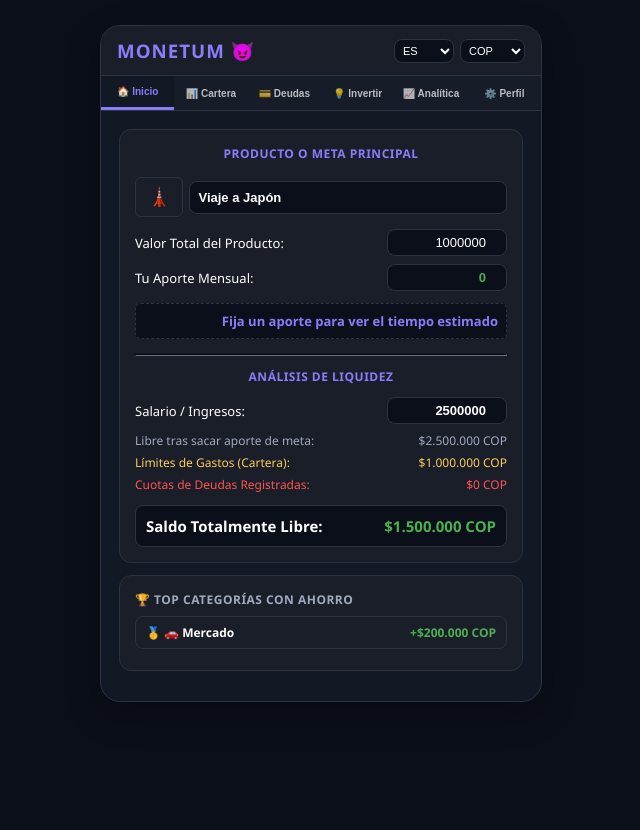
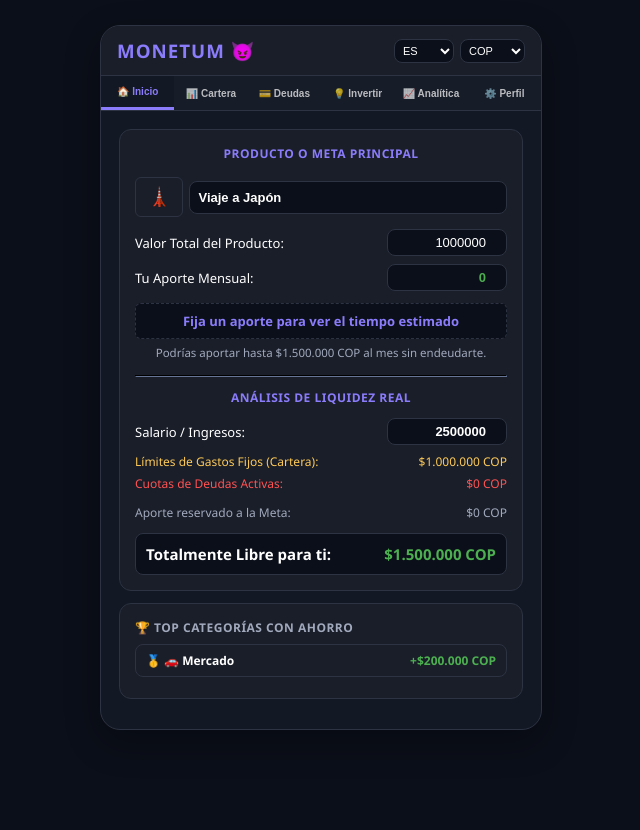
Before and after one commit to demonik0806-tech/MONETUM, a Flask app: template MONETUM/templates/index.html in a window 1280 px wide. Shown: the whole page, without its empty margins (319-959 px from the left). Run offline with Flask 3, Linux system fonts and the light colour scheme; the template is opened without the code that fills it: values that come from a table or form of the project are taken from there, others are empty; some libraries are stand-ins or nearby versions.

Commit message:
index.html

```diff
--- a/MONETUM/templates/index.html
+++ b/MONETUM/templates/index.html
@@ -21,6 +21,8 @@
             --accent-primary: #8a7cfb;
             --accent-button: #6c5ce7;
             --accent-success: #4CAF50;
+            --accent-warning: #feca57;
+            --accent-danger: #ff5252;
         }
 
         body.light-theme {
@@ -36,6 +38,8 @@
             --accent-primary: #ff5252;
             --accent-button: #c23616;
             --accent-success: #e1b12c;
+            --accent-warning: #d35400;
+            --accent-danger: #ff5252;
         }
 
         body {
@@ -71,13 +75,13 @@
         .limite, .gasto { width: 72px; text-align: center; padding: 5px !important; }
 
         .emoji-btn { background: var(--bg-header); border: 1px solid var(--border-color); color: var(--text-color); padding: 5px 7px; border-radius: 6px; cursor: pointer; font-size: 13px; }
-        .del-btn { background: rgba(255, 82, 82, 0.2); color: #ff5252; border: 1px solid #ff5252; padding: 5px 7px; border-radius: 6px; cursor: pointer; font-size: 11px; }
+        .del-btn { background: rgba(255, 82, 82, 0.2); color: var(--accent-danger); border: 1px solid var(--accent-danger); padding: 5px 7px; border-radius: 6px; cursor: pointer; font-size: 11px; }
         .add-btn { background: var(--accent-button); color: white; border: none; padding: 10px; border-radius: 8px; cursor: pointer; font-weight: bold; margin-top: 10px; width: 100%; font-size: 13px; }
         .export-btn { background: #00b894; color: white; border: none; padding: 10px; border-radius: 8px; cursor: pointer; font-weight: bold; margin-top: 8px; width: 100%; font-size: 13px; text-decoration: none; display: block; text-align: center; box-sizing: border-box; }
         .sync-btn { background: #0984e3; color: white; border: none; padding: 10px; border-radius: 8px; cursor: pointer; font-weight: bold; margin-top: 8px; width: 100%; font-size: 13px; }
         .ocr-btn { background: #fdcb6e; color: #2d3436; border: none; padding: 10px; border-radius: 8px; cursor: pointer; font-weight: bold; margin-top: 8px; width: 100%; font-size: 13px; }
 
-        #alerta-banner { display: none; background: rgba(255, 82, 82, 0.2); border: 1px solid #ff5252; color: #ff5252; padding: 10px; border-radius: 8px; font-size: 12px; margin-bottom: 12px; text-align: center; font-weight: bold; }
+        #alerta-banner { display: none; background: rgba(255, 82, 82, 0.2); border: 1px solid var(--accent-danger); color: var(--accent-danger); padding: 10px; border-radius: 8px; font-size: 12px; margin-bottom: 12px; text-align: center; font-weight: bold; }
 
         .meta-bar-bg { background: var(--input-bg); border-radius: 8px; height: 10px; width: 100%; margin-top: 10px; overflow: hidden; border: 1px solid var(--border-color); }
         .meta-bar-fill { background: linear-gradient(90deg, var(--accent-button), var(--accent-success)); height: 100%; width: 0%; transition: width 0.5s ease; }
@@ -128,7 +132,7 @@
             <button class="tab" onclick="switchTab(event, 'perfil')" data-i18n="nav_perfil">⚙️ Perfil</button>
         </div>
 
-        <!-- PANEL 1: INICIO (OBJETIVO Y TIEMPO) -->
+        <!-- PANEL 1: INICIO (ANÁLISIS INTELIGENTE) -->
         <div id="inicio" class="section active">
             <div id="alerta-banner" data-i18n="alerta_presupuesto">⚠️ Alerta: Tienes categorías superando el 85% de tu límite.</div>
 
@@ -150,35 +154,40 @@
                     <input type="number" id="input-aporte-meta" value="{{ usuario.meta_aporte_mensual | int }}" style="width: 120px; padding: 5px; text-align: right; color: var(--accent-success); font-weight: bold;" oninput="recalcular(); guardarInicio();">
                 </div>
 
-                <div id="lbl-tiempo-meta" style="font-size: 13px; font-weight: bold; color: var(--accent-primary); text-align: right; margin-bottom: 15px; background: var(--input-bg); padding: 8px; border-radius: 6px; border: 1px dashed var(--border-color);">
+                <div id="lbl-tiempo-meta" style="font-size: 13px; font-weight: bold; color: var(--accent-primary); text-align: center; margin-bottom: 6px; background: var(--input-bg); padding: 8px; border-radius: 6px; border: 1px dashed var(--border-color);">
                     Tiempo estimado: -- meses
                 </div>
 
+                <!-- Feedback Dinámico de la IA -->
+                <div id="lbl-feedback-meta" style="font-size: 11.5px; text-align: center; margin-bottom: 15px; padding: 0 10px;">
+                    Calculando análisis financiero...
+                </div>
+
                 <hr style="border-color: var(--border-color); margin: 12px 0;">
-                <h4 style="color: var(--accent-primary); text-align: center; margin-bottom: 12px;">Análisis de Liquidez</h4>
+                <h4 style="color: var(--accent-primary); text-align: center; margin-bottom: 12px;">Análisis de Liquidez Real</h4>
 
                 <div style="display: flex; justify-content: space-between; align-items: center; margin-bottom: 8px;">
                     <span style="font-size: 13px;">Salario / Ingresos:</span>
                     <input type="number" id="input-salario" value="{{ usuario.salario_mensual | int }}" style="width: 120px; padding: 5px; text-align: right; font-weight: bold;" oninput="recalcular(); guardarInicio();">
                 </div>
 
-                <div style="display: flex; justify-content: space-between; margin-bottom: 5px; font-size: 12px; color: #a1a9bd;">
-                    <span>Libre tras sacar aporte de meta:</span>
+                <div style="display: flex; justify-content: space-between; margin-bottom: 5px; font-size: 12px; color: var(--accent-warning);">
+                    <span>Límites de Gastos Fijos (Cartera):</span>
+                    <span id="lbl-total-cartera">$0</span>
+                </div>
+
+                <div style="display: flex; justify-content: space-between; margin-bottom: 12px; font-size: 12px; color: var(--accent-danger);">
+                    <span>Cuotas de Deudas Activas:</span>
+                    <span id="lbl-total-deudas">$0</span>
+                </div>
+
+                <div style="display: flex; justify-content: space-between; margin-bottom: 12px; font-size: 12px; color: #a1a9bd;">
+                    <span>Aporte reservado a la Meta:</span>
                     <span id="lbl-sobrante-meta">$0</span>
                 </div>
 
-                <div style="display: flex; justify-content: space-between; margin-bottom: 5px; font-size: 12px; color: #feca57;">
-                    <span>Límites de Gastos (Cartera):</span>
-                    <span id="lbl-total-cartera">$0</span>
-                </div>
-
-                <div style="display: flex; justify-content: space-between; margin-bottom: 12px; font-size: 12px; color: #ff5252;">
-                    <span>Cuotas de Deudas Registradas:</span>
-                    <span id="lbl-total-deudas">$0</span>
-                </div>
-
                 <div style="display: flex; justify-content: space-between; font-weight: bold; font-size: 15px; background: var(--input-bg); padding: 10px; border-radius: 8px; border: 1px solid var(--border-color);">
-                    <span>Saldo Totalmente Libre:</span>
+                    <span>Totalmente Libre para ti:</span>
                     <span id="lbl-libre">$0</span>
                 </div>
             </div>
@@ -367,7 +376,7 @@
                 <button class="emoji-btn" onclick="toggleTema()" id="btn-tema" style="font-size: 18px; padding: 8px 12px;">🌙</button>
             </div>
             <div style="text-align: center; margin-top: 15px;">
-                <a href="/" style="color:#ff5252; text-decoration:none; font-size: 13px; font-weight:bold;" data-i18n="cerrar_sesion">Cerrar Sesión 🚪</a>
+                <a href="/" style="color:var(--accent-danger); text-decoration:none; font-size: 13px; font-weight:bold;" data-i18n="cerrar_sesion">Cerrar Sesión 🚪</a>
             </div>
         </div>
     </div>
@@ -571,13 +580,12 @@
 
         function calcularInversion() {
             const tasa = parseFloat(document.getElementById("select-riesgo").value) || 0.01;
-            // Invierte el 30% del saldo libre total
-            const capitalMensual = (saldoLibreGlobal > 0 ? saldoLibreGlobal : 100000) * 0.3;
+            // Se invierte un 40% del dinero totalmente libre
+            const capitalMensual = (saldoLibreGlobal > 0 ? saldoLibreGlobal : 100000) * 0.4;
             let total = 0;
             for(let i = 0; i < 12; i++) { total = (total + capitalMensual) * (1 + tasa); }
             document.getElementById("lbl-proyeccion-inv").innerText = formatMoneda(total);
 
-            // Actualizar el monto sugerido en las 3 tarjetas de plataforma
             document.querySelectorAll(".lbl-sugerido-inv").forEach(el => {
                 el.innerText = `Sugerido mensual: ${formatMoneda(capitalMensual)}`;
             });
@@ -621,16 +629,10 @@
             let alertaActiva = false;
             let totalDeudas = 0;
 
-            // 1. Matemáticas de la Meta Principal
+            // 1. Recolectar Valores de Base
+            const salario = parseFloat(document.getElementById("input-salario").value) || 0;
             const objetivoMeta = parseFloat(document.getElementById("meta-objetivo").value) || 1;
             const aporteMeta = parseFloat(document.getElementById("input-aporte-meta").value) || 0;
-
-            if(aporteMeta > 0) {
-                let mesesRestantes = Math.ceil(objetivoMeta / aporteMeta);
-                document.getElementById("lbl-tiempo-meta").innerText = `Logro estimado en: ${mesesRestantes} mes(es) 🎯`;
-            } else {
-                document.getElementById("lbl-tiempo-meta").innerText = `Fija un aporte para ver el tiempo estimado`;
-            }
 
             // 2. Calcular Gastos (Cartera)
             document.querySelectorAll("#tabla-body tr").forEach(tr => {
@@ -650,7 +652,7 @@
 
                 let cell = tr.querySelector(".ahorro");
                 cell.innerText = formatMoneda(ah);
-                cell.style.color = ah >= 0 ? "var(--accent-success)" : "#ff5252";
+                cell.style.color = ah >= 0 ? "var(--accent-success)" : "var(--accent-danger)";
 
                 clearTimeout(tr.temporizador);
                 tr.temporizador = setTimeout(() => {
@@ -669,19 +671,57 @@
                 totalDeudas += parseFloat(el.innerText) || 0;
             });
 
-            // 4. Actualizar Resumen Financiero
-            const salario = parseFloat(document.getElementById("input-salario").value) || 0;
-            const sobranteMeta = salario - aporteMeta;
-            const saldoLibre = sobranteMeta - totalLimites - totalDeudas;
-            saldoLibreGlobal = saldoLibre;
+            // 4. Actualizar Resumen de Liquidez Real
+            const capacidadMaxima = salario - totalLimites - totalDeudas;
+            const saldoLibre = capacidadMaxima - aporteMeta;
+            saldoLibreGlobal = saldoLibre; // Guardado global para Inversiones
 
-            document.getElementById("lbl-sobrante-meta").innerText = formatMoneda(sobranteMeta);
+            document.getElementById("lbl-sobrante-meta").innerText = formatMoneda(aporteMeta);
             document.getElementById("lbl-total-cartera").innerText = formatMoneda(totalLimites);
             document.getElementById("lbl-total-deudas").innerText = formatMoneda(totalDeudas);
 
             document.getElementById("lbl-libre").innerText = formatMoneda(saldoLibre);
-            document.getElementById("lbl-libre").style.color = saldoLibre >= 0 ? "var(--accent-success)" : "#ff5252";
+            document.getElementById("lbl-libre").style.color = saldoLibre >= 0 ? "var(--accent-success)" : "var(--accent-danger)";
 
+            // 5. Análisis Inteligente de la Meta (IA Financiera)
+            let textoTiempo = "Fija un aporte para ver el tiempo estimado";
+            let textoSugerencia = "";
+            let colorSugerencia = "#a1a9bd";
+
+            if (aporteMeta > 0) {
+                let mesesRestantes = Math.ceil(objetivoMeta / aporteMeta);
+                textoTiempo = `Logro estimado en: ${mesesRestantes} mes(es) 🎯`;
+
+                if (saldoLibre < 0) {
+                    textoSugerencia = `⚠️ Tu aporte a la meta ahoga tu liquidez. Te faltan ${formatMoneda(Math.abs(saldoLibre))} al mes. Reduce tu aporte o recorta gastos en cartera.`;
+                    colorSugerencia = "var(--accent-danger)";
+                } else if (saldoLibre > 0 && aporteMeta < capacidadMaxima) {
+                    // Sugerimos invertir el 50% de lo que le sobró extra a la meta para acelerar
+                    let aporteOptimo = aporteMeta + (saldoLibre * 0.5);
+                    let mesesOptimos = Math.ceil(objetivoMeta / aporteOptimo);
+
+                    if (mesesOptimos < mesesRestantes) {
+                        textoSugerencia = `💡 Aún tienes saldo libre. Si subes tu aporte a ${formatMoneda(aporteOptimo)}, comprarías tu producto en solo ${mesesOptimos} meses.`;
+                        colorSugerencia = "var(--accent-success)";
+                    } else {
+                        textoSugerencia = `Finanzas saludables. Aún te sobran ${formatMoneda(saldoLibre)} totalmente libres al mes.`;
+                        colorSugerencia = "var(--accent-success)";
+                    }
+                } else if (saldoLibre === 0) {
+                    textoSugerencia = `Estás al límite exacto. Estás usando toda tu capacidad de ahorro en la meta.`;
+                    colorSugerencia = "var(--accent-warning)";
+                }
+            } else if (capacidadMaxima > 0) {
+                textoSugerencia = `Podrías aportar hasta ${formatMoneda(capacidadMaxima)} al mes sin endeudarte.`;
+            } else {
+                 textoSugerencia = `Tus gastos y deudas superan tu salario. No hay espacio para aportar a una meta.`;
+                 colorSugerencia = "var(--accent-danger)";
+            }
+
+            document.getElementById("lbl-tiempo-meta").innerText = textoTiempo;
+            document.getElementById("lbl-feedback-meta").innerHTML = `<span style="color: ${colorSugerencia};">${textoSugerencia}</span>`;
+
+            // Top Ahorro
             const topContainer = document.getElementById("top-ahorro-lista");
             const topOrdenado = rankingItems.filter(i => i.ah > 0).sort((a, b) => b.ah - a.ah).slice(0, 3);
             if (topOrdenado.length > 0) {
@@ -697,7 +737,7 @@
             }
 
             window.datosGrafico = { nombres: nombresCat, gastos: gastosCat, ahorroTotal: totalAhorro };
-            calcularInversion(); // Actualiza el monto en la pestaña invertir
+            calcularInversion();
         }
 
         function actualizarAnalitica() {
@@ -711,11 +751,13 @@
                 let ah = lim - gas;
                 let estadoHTML = ah >= 0
                     ? `<span style="color:var(--accent-success);">✅ +${formatMoneda(ah)}</span>`
-                    : `<span style="color:#ff5252;">⚠️ -${formatMoneda(Math.abs(ah))}</span>`;
+                    : `<span style="color:var(--accent-danger);">⚠️ -${formatMoneda(Math.abs(ah))}</span>`;
                 tbodyAnalitica.innerHTML += `<tr><td>${cat}</td><td>${estadoHTML}</td></tr>`;
             });
 
-            const coloresInfierno = modoOscuroActual ? ['#8a7cfb', '#4CAF50', '#ff5252', '#feca57', '#54a0ff'] : ['#ff5252', '#c23616', '#e1b12c', '#d35400', '#c0392b'];
+            const coloresTemas = modoOscuroActual
+                ? ['#8a7cfb', '#4CAF50', '#ff5252', '#feca57', '#54a0ff', '#ff9ff3']
+                : ['#ff5252', '#c23616', '#e1b12c', '#d35400', '#c0392b', '#7f8c8d'];
 
             const ctxDona = document.getElementById('graficoGastos').getContext('2d');
             if (miGraficoDona) miGraficoDona.destroy();
@@ -723,7 +765,7 @@
                 type: 'doughnut',
                 data: {
                     labels: window.datosGrafico.nombres,
-                    datasets: [{ data: window.datosGrafico.gastos, backgroundColor: coloresInfierno, borderWidth: 0 }]
+                    datasets: [{ data: window.datosGrafico.gastos, backgroundColor: coloresTemas, borderWidth: 0 }]
                 },
                 options: { responsive: true, plugins: { legend: { labels: { color: 'var(--text-color)', font: { size: 10 } }, position: 'bottom' } } }
             });
```
